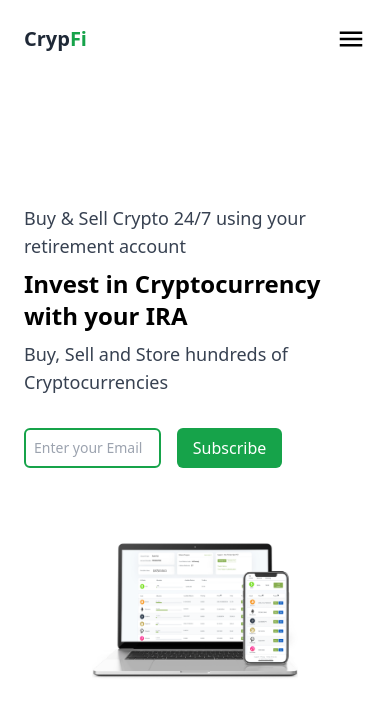
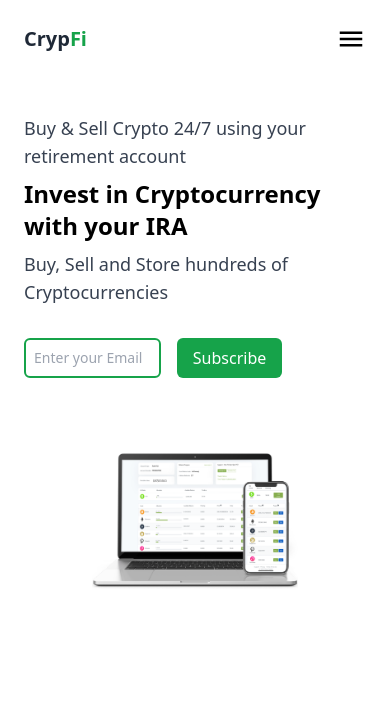
Before and after one commit to Askari64/CrypFi, a React (Vite) app: page / in a window 390 px wide. Shown: the top 716 px of the page. Built offline with nearby package versions, Linux system fonts and the light colour scheme.

Commit message:
semantic change

```diff
--- a/src/components/Hero.jsx
+++ b/src/components/Hero.jsx
@@ -33,8 +33,8 @@ const Hero = () => {
   };
 
   return (
-    <hero className=" w-full ">
-      <div className=" grid lg:grid-cols-2 gap-4 max-w-[1240px] mx-auto my-[150px] px-6">
+    <section className=" w-full ">
+      <div className=" grid lg:grid-cols-2 gap-4 max-w-[1240px] mx-auto md:my-[150px] sm:my-[100px] my-[60px] px-6">
         {/*Left*/}
         <div>
           <h2 className=" font-normal text-lg md:text-xl text-gray-700">
@@ -77,7 +77,7 @@ const Hero = () => {
           />
         </div>
       </div>
-    </hero>
+    </section>
   );
 };
 
```
